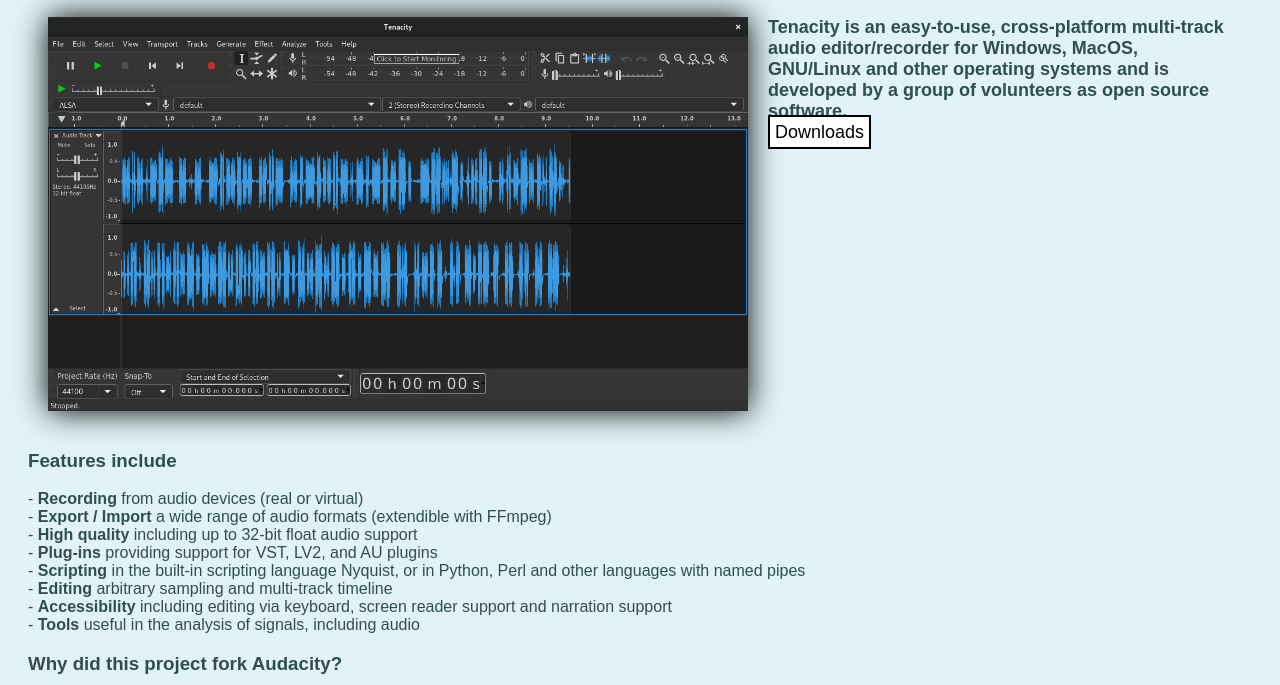
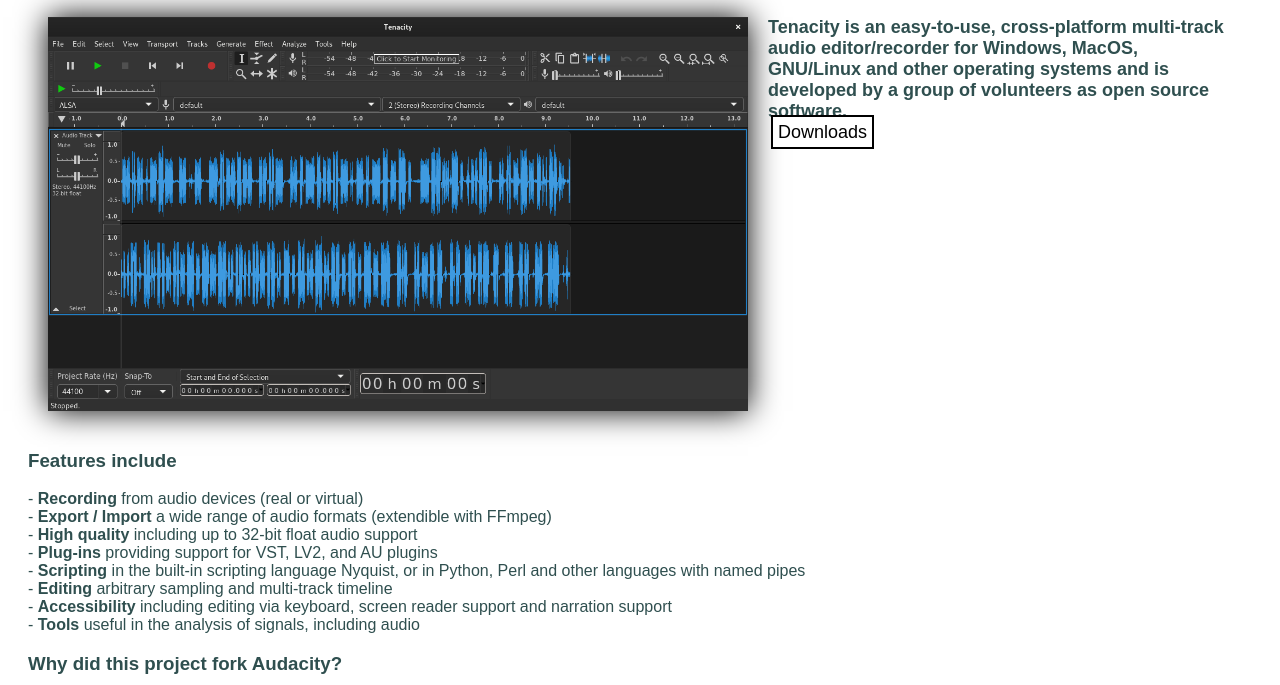
Before and after one commit to Vitali64/ideal-winner, a plain HTML site: page index.html in a window 1280 px wide. Shown: the part 115-800 px from the top of the page. Drawn offline with Linux system fonts and the light colour scheme.

Commit message:
Update style.css

```diff
--- a/style.css
+++ b/style.css
@@ -1,8 +1,8 @@
 body
 {
-	background-color: rgb(225, 243, 248);
+	background-color: white;
 	padding: 20px;
-	color: darkslategray;
+	color: darkslategrey;
 	font-family: sans-serif;
 }
 
@@ -70,6 +70,7 @@
 	border: black 2px solid;
 	text-decoration: none;
 	padding: 5px;
+	margin: 3px;
 }
 
 .download img
```
